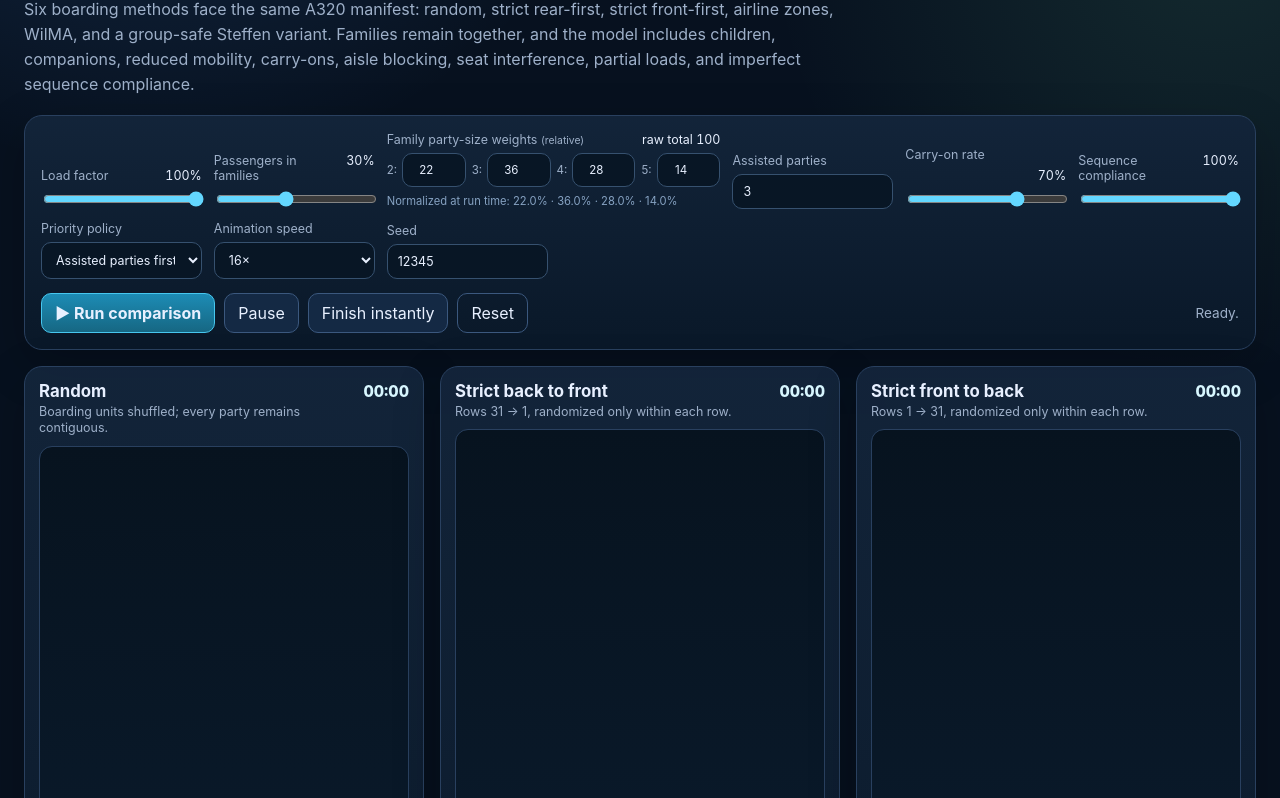
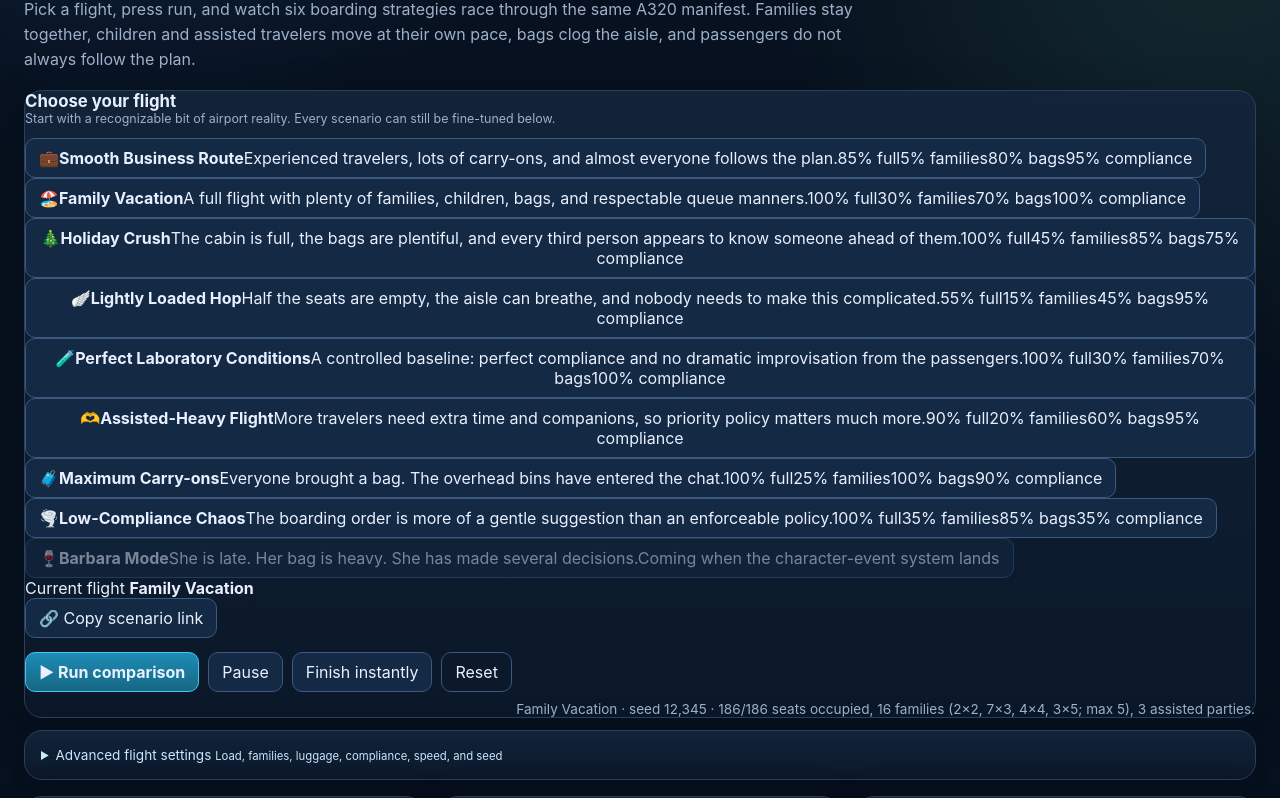
Before and after one commit to bortlip/SharedInfo, a plain HTML site: page simulations/group-aware-boarding/src/index.html in a window 1280 px wide. Shown: the part 75-873 px from the top of the page. Drawn offline with Linux system fonts and the light colour scheme.

Commit message:
Add Boarding Rush scenario-first interface

```diff
--- a/simulations/group-aware-boarding/src/index.html
+++ b/simulations/group-aware-boarding/src/index.html
@@ -3,22 +3,52 @@
 <head>
 <meta charset="utf-8">
 <meta name="viewport" content="width=device-width, initial-scale=1">
-<meta name="description" content="Interactive aircraft boarding simulator comparing six boarding methods with families, party-size distributions, load factor, and sequence compliance.">
+<meta name="description" content="Boarding Rush is an interactive aircraft boarding simulator that races six boarding methods through families, carry-ons, assisted travelers, and imperfect queue compliance.">
 <link rel="canonical" href="https://bortlip.github.io/SharedInfo/simulations/group-aware-boarding/simulator.html">
-<title>Group-Aware Aircraft Boarding Simulator v2.4</title>
+<title>Boarding Rush — Aircraft Boarding Simulator</title>
 <link rel="stylesheet" href="./styles.css">
 </head>
 <body>
 <div class="shell">
   <header>
     <div>
-      <h1>Group-aware boarding simulator</h1>
-      <p>Six boarding methods face the same A320 manifest: random, strict rear-first, strict front-first, airline zones, WilMA, and a group-safe Steffen variant. Families remain together, and the model includes children, companions, reduced mobility, carry-ons, aisle blocking, seat interference, partial loads, and imperfect sequence compliance.</p>
+      <h1>Boarding Rush</h1>
+      <p>Pick a flight, press run, and watch six boarding strategies race through the same A320 manifest. Families stay together, children and assisted travelers move at their own pace, bags clog the aisle, and passengers do not always follow the plan.</p>
     </div>
-    <div class="badge">v2.4 · independent benchmarking · metric help</div>
+    <div class="badge">unreleased candidate · scenarios · shareable seeds</div>
   </header>
 
-  <section class="card controls">
+  <section class="card scenario-picker" aria-labelledby="scenarioHeading">
+    <div class="section-head scenario-heading">
+      <div>
+        <h2 id="scenarioHeading">Choose your flight</h2>
+        <p>Start with a recognizable bit of airport reality. Every scenario can still be fine-tuned below.</p>
+      </div>
+    </div>
+    <div class="scenario-grid" id="scenarioGrid" aria-label="Flight scenarios"></div>
+    <div class="scenario-toolbar">
+      <div class="active-scenario">
+        <span>Current flight</span>
+        <strong id="activeScenarioLabel" data-scenario-id="family-vacation">Family Vacation</strong>
+      </div>
+      <button id="copyScenarioBtn" type="button">🔗 Copy scenario link</button>
+      <span class="copy-toast" id="copyToast" role="status" aria-live="polite"></span>
+    </div>
+    <div class="buttons race-controls">
+      <button class="primary" id="runBtn">▶ Run comparison</button>
+      <button id="pauseBtn">Pause</button>
+      <button id="finishBtn">Finish instantly</button>
+      <button id="resetBtn" class="ghost">Reset</button>
+      <span class="status" id="status">Ready.</span>
+    </div>
+  </section>
+
+  <details class="card controls advanced-controls">
+    <summary>
+      <span>Advanced flight settings</span>
+      <small>Load, families, luggage, compliance, speed, and seed</small>
+    </summary>
+    <div class="advanced-body">
       <div class="control-grid">
         <label>
           <span class="range-line"><span>Load factor</span><output id="loadOut">100%</output></span>
@@ -68,19 +98,16 @@
             <option value="256">256×</option>
           </select>
         </label>
-      <label>
-        Seed
-        <input id="seed" type="number" min="1" max="2147483646" step="1" value="12345">
-      </label>
+        <div class="field-group seed-control">
+          <span class="control-label">Seed</span>
+          <div class="seed-entry">
+            <input id="seed" aria-label="Scenario seed" type="number" min="1" max="2147483646" step="1" value="12345">
+            <button id="randomizeSeedBtn" type="button" title="Generate a new random seed">🎲 Randomize</button>
           </div>
-    <div class="buttons">
-      <button class="primary" id="runBtn">▶ Run comparison</button>
-      <button id="pauseBtn">Pause</button>
-      <button id="finishBtn">Finish instantly</button>
-      <button id="resetBtn" class="ghost">Reset</button>
-      <span class="status" id="status">Ready.</span>
         </div>
-  </section>
+      </div>
+    </div>
+  </details>
 
   <main class="sim-grid">
     <article class="card sim-card">
@@ -174,6 +201,11 @@
         <div><h2>Monte Carlo comparison</h2><p id="benchSubtitle">Run a benchmark to average over different manifests and delays.</p></div>
       </div>
       <div class="benchmark-toolbar">
+        <div class="seed-summary" aria-label="Current scenario seed">
+          <span>Scenario seed</span>
+          <strong id="benchSeedValue">12,345</strong>
+        </div>
+        <button id="benchRandomizeSeedBtn" type="button" class="ghost">🎲 New seed</button>
         <label>
           Trials
           <input id="trials" type="number" min="5" max="200" step="5" value="40">
@@ -214,7 +246,7 @@
     </aside>
   </section>
 
-  <footer>Standalone HTML · deterministic seeds · no external libraries · <a href="https://github.com/bortlip/SharedInfo/tree/main/simulations/group-aware-boarding" style="color:#9fdfff">source on GitHub</a></footer>
+  <footer>Boarding Rush candidate · deterministic seeds · no external libraries · <a href="https://github.com/bortlip/SharedInfo/tree/main/simulations/group-aware-boarding" style="color:#9fdfff">source on GitHub</a></footer>
 </div>
 
 <script type="module" src="./js/app.js"></script>
```
Lines whose indentation alone changed are shown as unchanged.
